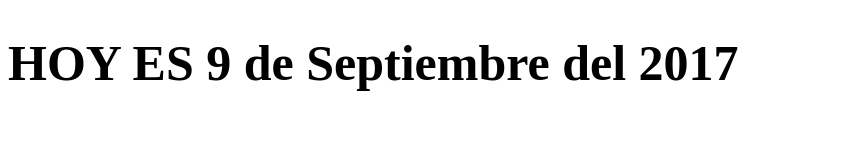
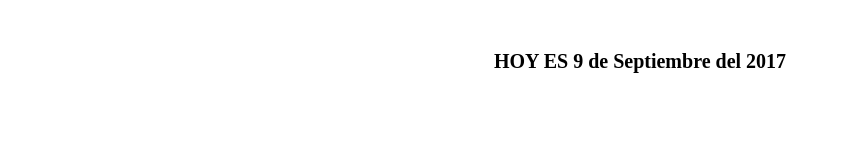
Before and after one commit to humusdigital/labs-001, a plain HTML site: page index.html in a window 1280 px wide. Shown: the whole page, without its empty margins (0-841 px from the left). Drawn offline with Linux system fonts and the light colour scheme.

Commit message:
Se posicionó texto según boceto

```diff
--- a/css/styles.css
+++ b/css/styles.css
@@ -1,4 +1,6 @@
 h1
 {
-  font-size: 50px;
+  font-size: 20px;
+  text-align: center;
+  margin: 50px auto;
 }
```
